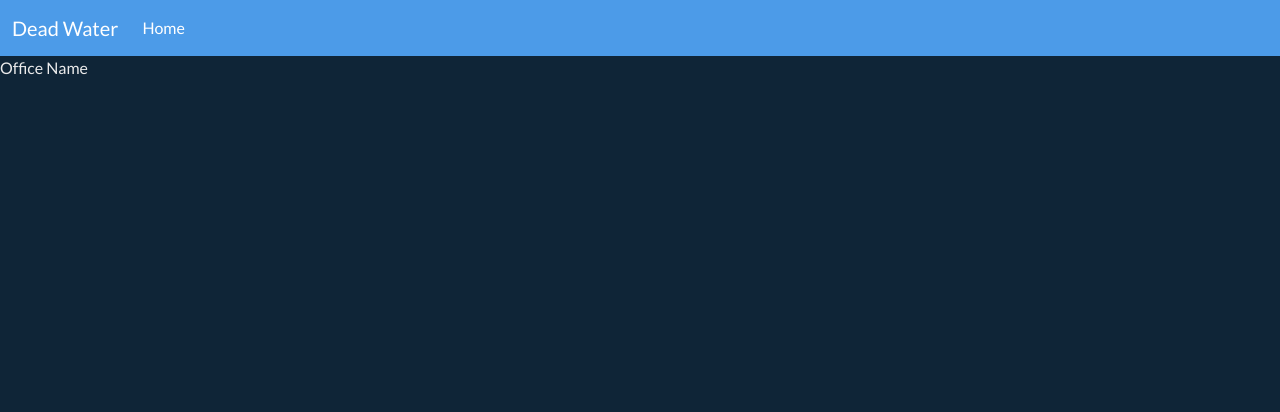
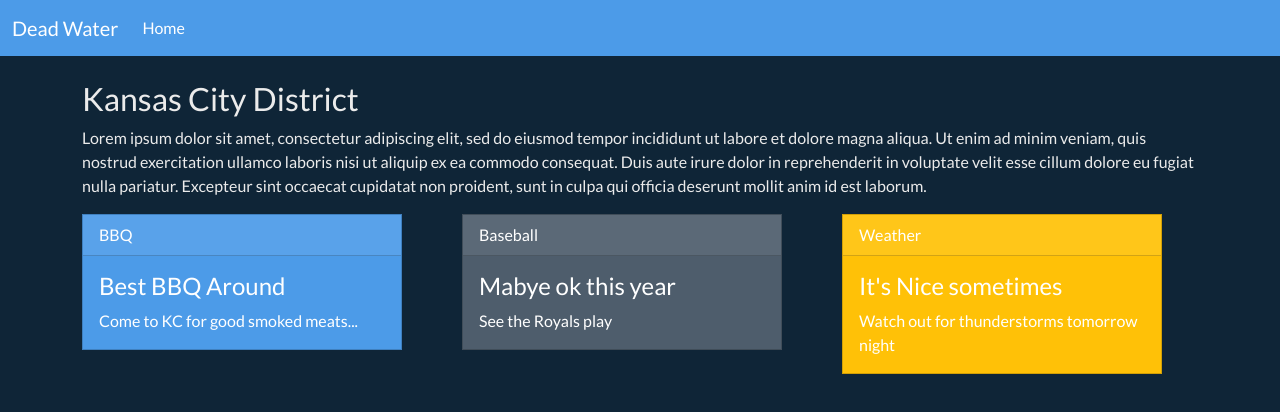
Before and after one commit to willbreitkreutz/dead-in-the-water, a React (Vite) app: page / in a window 1280 px wide. Shown: the top 412 px of the page. Built offline with nearby package versions, Linux system fonts and the light colour scheme.

Commit message:
midmorning wed

```diff
--- a/src/App.jsx
+++ b/src/App.jsx
@@ -1,10 +1,48 @@
 import Navbar from "./app_components/navbar";
+import InfoCard from "./app_components/info-card";
 
 function App() {
   return (
     <div>
       <Navbar />
-      Office Name
+      <div className="container pt-4">
+        <h2>Kansas City District</h2>
+        <p>
+          Lorem ipsum dolor sit amet, consectetur adipiscing elit, sed do
+          eiusmod tempor incididunt ut labore et dolore magna aliqua. Ut enim ad
+          minim veniam, quis nostrud exercitation ullamco laboris nisi ut
+          aliquip ex ea commodo consequat. Duis aute irure dolor in
+          reprehenderit in voluptate velit esse cillum dolore eu fugiat nulla
+          pariatur. Excepteur sint occaecat cupidatat non proident, sunt in
+          culpa qui officia deserunt mollit anim id est laborum.
+        </p>
+        <div className="row">
+          <div className="col">
+            <InfoCard
+              theme="primary"
+              headText="BBQ"
+              cardTitle="Best BBQ Around"
+              cardText="Come to KC for good smoked meats..."
+            />
+          </div>
+          <div className="col">
+            <InfoCard
+              theme="info"
+              headText="Baseball"
+              cardTitle="Mabye ok this year"
+              cardText="See the Royals play"
+            />
+          </div>
+          <div className="col">
+            <InfoCard
+              theme="warning"
+              headText="Weather"
+              cardTitle="It's Nice sometimes"
+              cardText="Watch out for thunderstorms tomorrow night"
+            />
+          </div>
+        </div>
+      </div>
     </div>
   );
 }
--- /dev/null
+++ b/src/app_components/info-card.jsx
@@ -0,0 +1,19 @@
+const themes = {
+  primary: "text-white bg-primary",
+  info: "text-white bg-secondary",
+  warning: "text-white bg-warning",
+};
+
+function InfoCard({ headText, cardTitle, cardText, theme }) {
+  return (
+    <div className={`card ${themes[theme]} mb-3`} style={{ maxWidth: "20rem" }}>
+      <div className="card-header">{headText}</div>
+      <div className="card-body">
+        <h4 className="card-title">{cardTitle}</h4>
+        <p className="card-text">{cardText}</p>
+      </div>
+    </div>
+  );
+}
+
+export default InfoCard;
```
